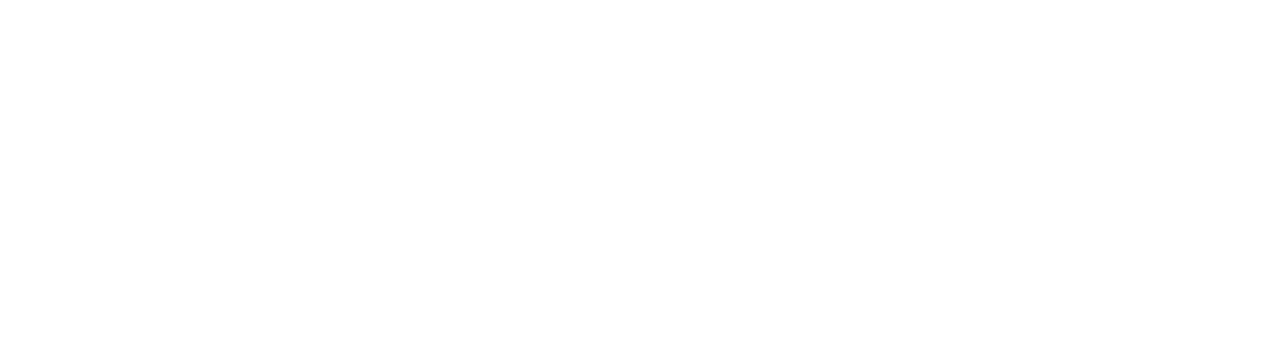
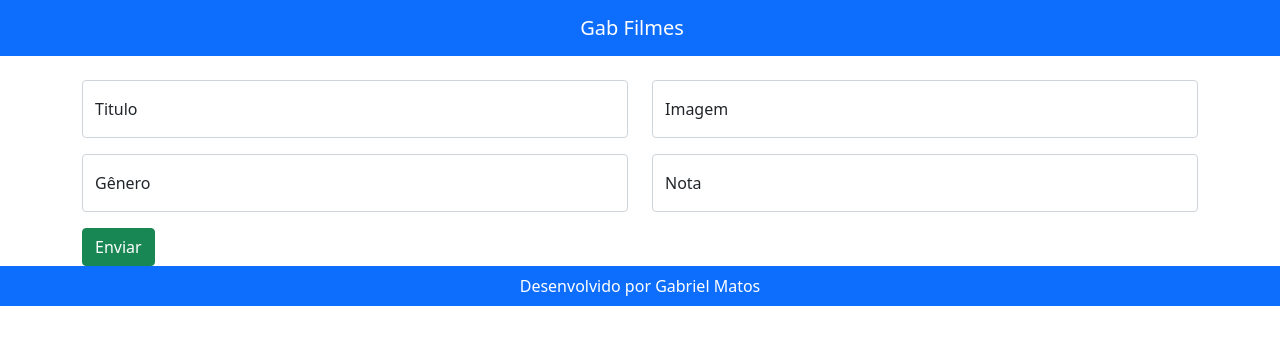
Before and after one commit to gabrielmtss/projeto-filmes-frontend, a plain HTML site: page index.html in a window 1280 px wide. Drawn offline with nearby package versions, Linux system fonts and the light colour scheme.

Commit message:
cria html

```diff
--- a/index.html
+++ b/index.html
@@ -1,15 +1,86 @@
 <!DOCTYPE html>
 <html lang="pt-br">
   <head>
-  <meta charset="UTF-8">
-  <meta http-equiv="X-UA-Compatible" content="IE=edge">
-  <meta name="viewport" content="width=device-width, initial-scale=1.0">
+    <meta charset="UTF-8" />
+    <meta http-equiv="X-UA-Compatible" content="IE=edge" />
+    <meta name="viewport" content="width=device-width, initial-scale=1.0" />
     <title>Gab Filmes</title>
-  <link href="https://cdn.jsdelivr.net/npm/bootstrap@5.1.3/dist/css/bootstrap.min.css" rel="stylesheet" integrity="sha384-1BmE4kWBq78iYhFldvKuhfTAU6auU8tT94WrHftjDbrCEXSU1oBoqyl2QvZ6jIW3" crossorigin="anonymous">
+    <link
+      href="https://cdn.jsdelivr.net/npm/bootstrap@5.1.3/dist/css/bootstrap.min.css"
+      rel="stylesheet"
+      integrity="sha384-1BmE4kWBq78iYhFldvKuhfTAU6auU8tT94WrHftjDbrCEXSU1oBoqyl2QvZ6jIW3"
+      crossorigin="anonymous"
+    />
     <link rel="stylesheet" href="styles.css">
   </head>
   <body>
+    <header>
+      <nav class="navbar navbar-expand-lg navbar-dark bg-primary">
+        <div class="container d-flex justify-content-center">
+          <a class="navbar-brand" href="#">Gab Filmes</a>
+        </div>
+      </nav>
+    </header>
+    <main class="container">
+        <section>
+            <form onsubmit="submitForm(event)">
+                <div class="row mt-4">
+                    <div class="col-6">
+                        <div class="form-floating mb-3">
+                            <input type="text" class="form-control" id="titulo" placeholder="Digite o titulo" required >
+                            <label for="titulo">Titulo</label>
+                        </div>
+                    </div>
+                    <div class="col-6">
+                        <div class="form-floating mb-3">
+                            <input type="text" class="form-control" id="imagem" placeholder="Digite o endereço da imagem">
+                            <label for="imagem">Imagem</label>
+                        </div>
+                    </div>
+                </div>
+                <div class="row">
+                  <div class="col-6">
+                    <div class="form-floating mb-3">
+                        <input type="text" class="form-control" id="genero" placeholder="Digite o gênero do filme">
+                        <label for="genero">Gênero</label>
+                    </div>
+                  </div>
+                    <div class="col-6">
+                        <div class="form-floating mb-3">
+                            <input class="form-control" list="datalistOptions" id="nota" placeholder="Selecione sua nota para o filme">
+                            <datalist id="datalistOptions">
+                              <option value="1">
+                              <option value="2">
+                              <option value="3">
+                              <option value="4">
+                              <option value="5">
+                            </datalist>
+                            <label for="nota" class="form-label">Nota</label>
+                        </div>
+                    </div>
+                </div>
+                <div class="row">
+                    <div class="col">
+                        <div class="d-grid gap-2 d-md-block">
+                            <button class="btn btn-success" type="submit">Enviar</button>
+                          </div>
+                    </div>
+                </div>
+            </form>
+        </section>
+        <section class="mt-4">
+            <div class="row row-cols-1 row-cols-md-3 g-4" id="lista">
+            </div>
+        </section>
+    </main>
+    <footer class="bg-primary py-2">
+      <p class="text-white text-center mb-0">Desenvolvido por Gabriel Matos</p>
+    </footer>
     <script src="scripts.js"></script>
-  <script src="https://cdn.jsdelivr.net/npm/bootstrap@5.1.3/dist/js/bootstrap.bundle.min.js" integrity="sha384-ka7Sk0Gln4gmtz2MlQnikT1wXgYsOg+OMhuP+IlRH9sENBO0LRn5q+8nbTov4+1p" crossorigin="anonymous"></script>
+    <script
+      src="https://cdn.jsdelivr.net/npm/bootstrap@5.1.3/dist/js/bootstrap.bundle.min.js"
+      integrity="sha384-ka7Sk0Gln4gmtz2MlQnikT1wXgYsOg+OMhuP+IlRH9sENBO0LRn5q+8nbTov4+1p"
+      crossorigin="anonymous"
+    ></script>
   </body>
 </html>
```
Lines whose indentation alone changed are shown as unchanged.
